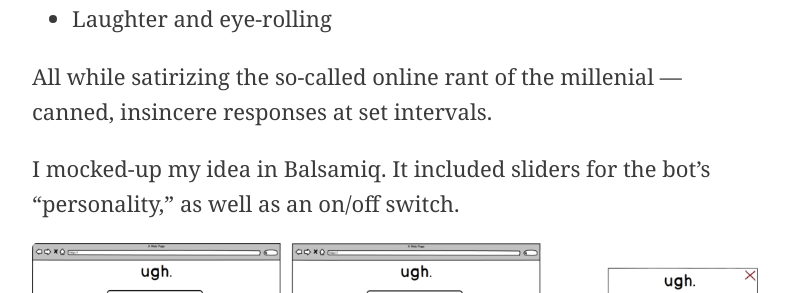
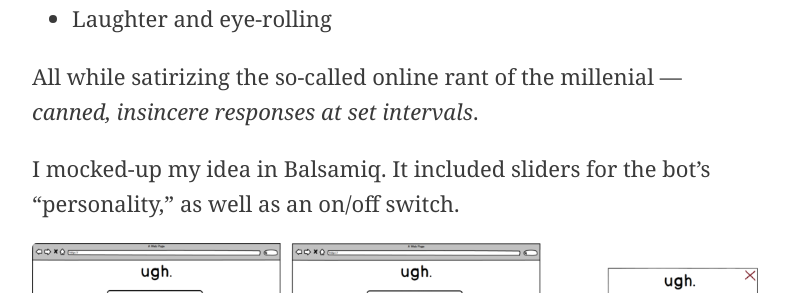
Before and after one commit to wilburc/wilburc.github.io, a Jekyll site: the page built from _portfolio/ugh.md, in a window 1280 px wide and 900 px high, scrolled down 2015 px. Shown: the part 199-492 px from the top of the window, without its empty margins (245-1034 px from the left). Built offline with Jekyll 4.4.1, drawn with Linux system fonts in a browser that asks for light colours; some of the changed text lies outside the part shown.

Commit message:
Update ugh.md

```diff
--- a/_portfolio/ugh.md
+++ b/_portfolio/ugh.md
@@ -30,12 +30,13 @@ I described the idea as “SmarterChild meets Online Diaries.”
 
 ### Goals
 This product provides:
+
 - A safe, confidential place for anyone to complain about anything.
 - Stress-relief
 - Sympathy
 - Laughter and eye-rolling
 
-All while satirizing the so-called online rant of the millenial — canned, insincere responses at set intervals.
+All while satirizing the so-called online rant of the millenial — *canned, insincere responses at set intervals*.
 
 I mocked-up my idea in Balsamiq. It included sliders for the bot’s “personality,” as well as an on/off switch.
 
```
Also changed, not shown: other parts of _portfolio/ugh.md (+1 -1 lines).
